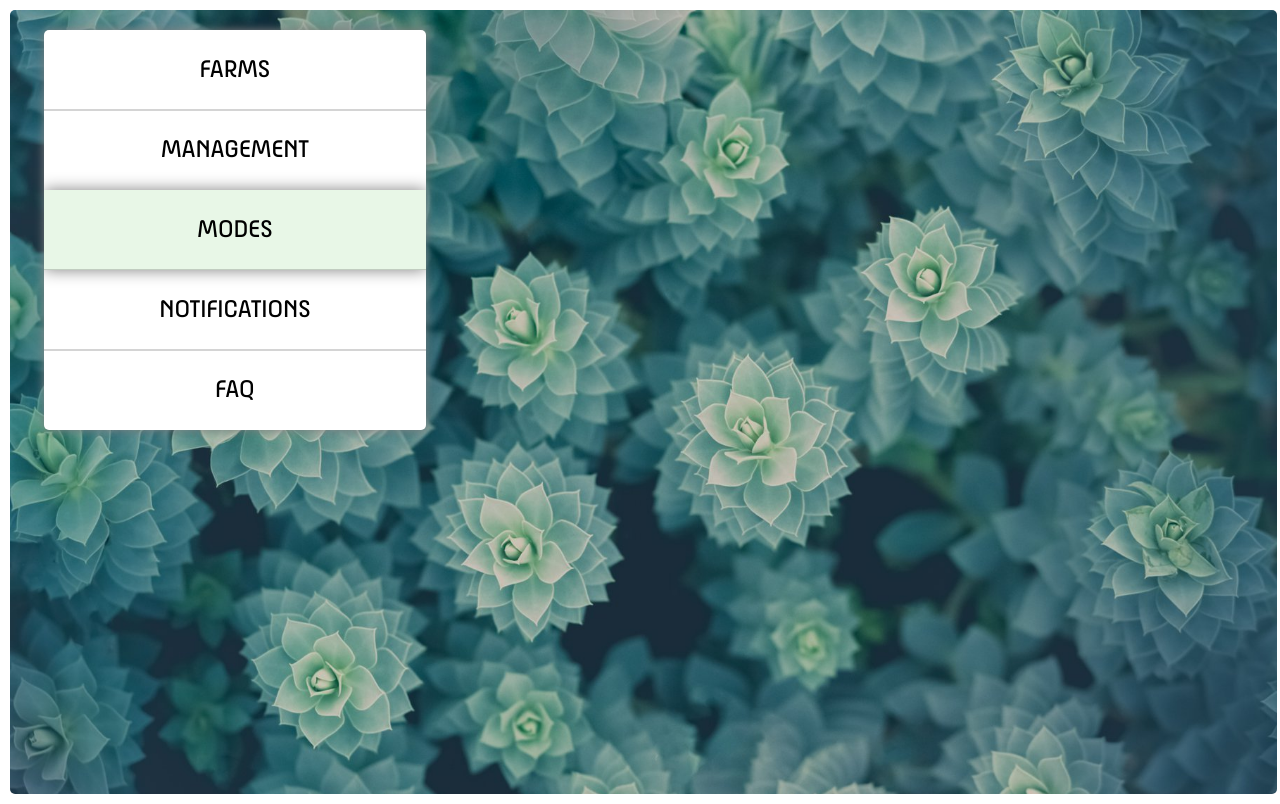
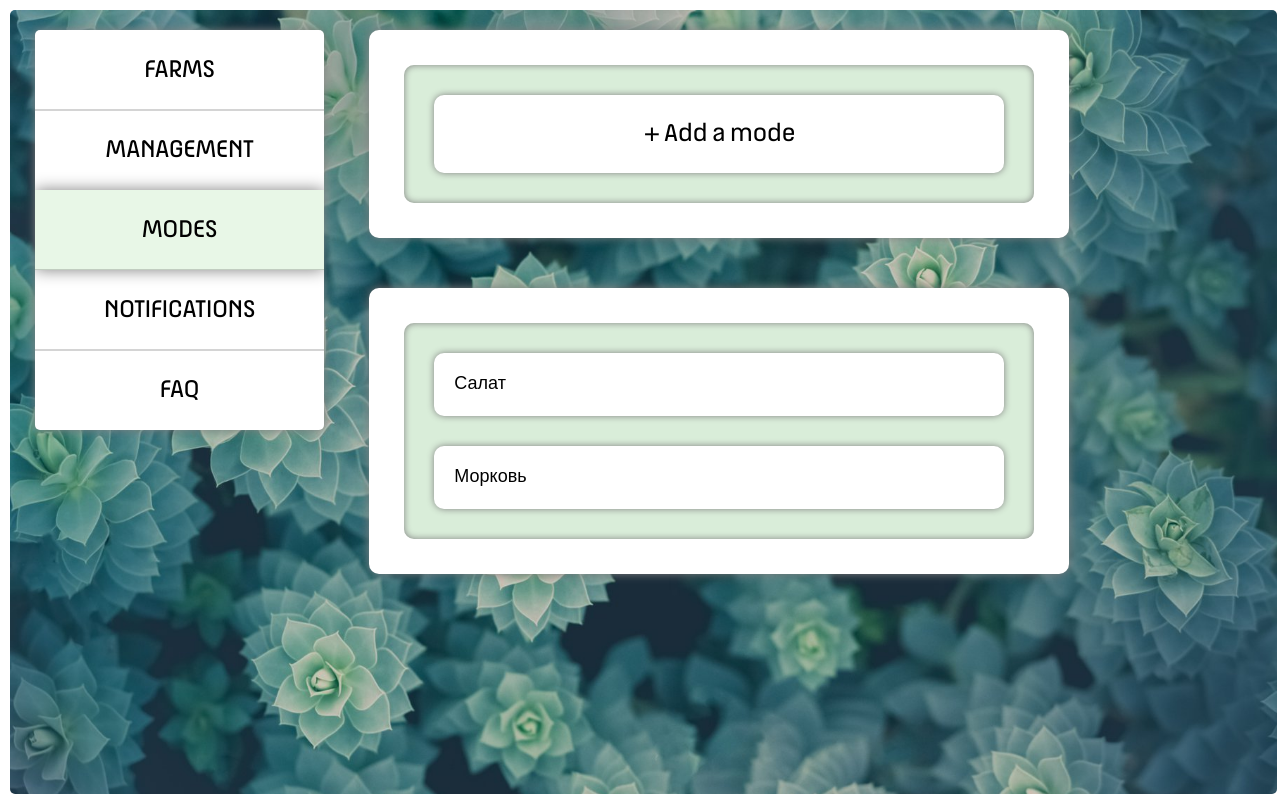
Before and after one commit to vaddddie/djangoweb, a Django app: page /Modes in a window 1280 px wide. Run offline with Django 4.2, Linux system fonts and the light colour scheme; data comes from the database, SQL or seed files in the repository; both versions use the stored data as it was after the commit; some libraries are stand-ins or nearby versions.

Commit message:
mode page added

```diff
--- a/main/static/main/styles.css
+++ b/main/static/main/style.css
@@ -28,6 +28,10 @@ body{
 
 input {
     cursor: pointer;
+}
+
+a{
+    height: 1em;
 }
 
 .disabled {
@@ -283,7 +287,7 @@ INDEX
     padding: 20px;
 }
 
-.container .frame .part{
+.part{
     height: auto;
     width: auto;
 
@@ -467,6 +471,10 @@ INDEX
     font-weight: bold;
 }
 
+.name a{
+    height: 100%;
+}
+
 .page .main .container .title .status{
     height: auto;
     width: auto;
@@ -515,11 +523,11 @@ INDEX
 }
 
 .page .frame .btn_stats:hover{
-    background-color: #deefdd;
+    background-color: #ebebeb;
 }
 
 .page .frame .btn_stats:active{
-    background-color: #cbdbca;
+    background-color: #dedede;
 }
 
 /*
--- a/main/templates/main/base_beta.html
+++ b/main/templates/main/base_beta.html
@@ -5,7 +5,7 @@
     <meta charset="UTF-8">
     <title>{% block title %}{% endblock %}</title>
     <link href="{% static 'main/favicon.ico' %}" rel="shortcut icon" type="image/x-icon"/>
-    <link href="{% static 'main/styles.css' %}" rel="stylesheet">
+    <link href="{% static 'main/style.css' %}" rel="stylesheet">
     <script src="{% static 'main/js/jQuery.js' %}" ></script>
 </head>
 <body>
--- a/main/templates/main/listOfModes_beta.html
+++ b/main/templates/main/listOfModes_beta.html
@@ -3,6 +3,22 @@
 {% block title %}MODES{% endblock %}
 
 {% block content %}
+    <div class="container">
+        <div class="frame">
+            <a href="#" class="part btn_stats"><p>+ Add a mode</p></a>
+        </div>
+    </div>
     {% if modes %}
+        <div class="container">
+            <div class="frame">
+                {% for el in modes %}
+                    {% if not el.IsNode %}
+                        <div class="part">
+                            {{ el.Name }}
+                        </div>
+                    {% endif %}
+                {% endfor %}
+            </div>
+        </div>
     {% endif %}
 {% endblock %}
```
Also changed, not shown: db.sqlite3.
